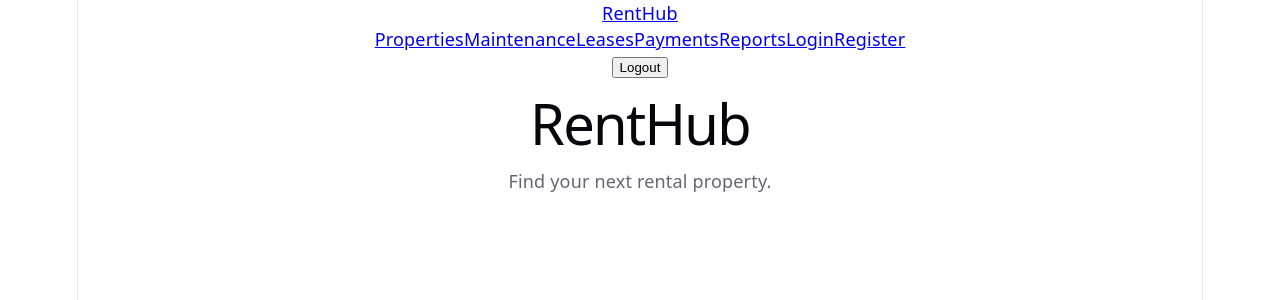
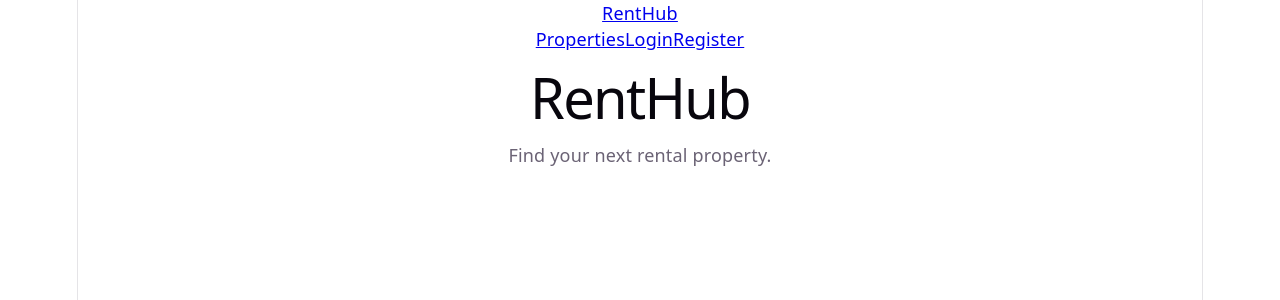
Before and after one commit to aldosarimustafa/renthub-capstone, a React (Vite) app in the folder renthub-client/: page / in a window 1280 px wide. Shown: the top 300 px of the page. Built offline with nearby package versions, Linux system fonts and the light colour scheme.

Commit message:
Show navigation links based on user role

```diff
--- a/renthub-client/src/components/Navbar.jsx
+++ b/renthub-client/src/components/Navbar.jsx
@@ -1,6 +1,9 @@
 import { Link } from "react-router-dom";
 
 function Navbar() {
+    const user = JSON.parse(localStorage.getItem("user"));
+    const role = user?.role;
+
     const handleLogout = () => {
         localStorage.removeItem("token");
         localStorage.removeItem("user");
@@ -18,6 +21,28 @@ function Navbar() {
                     Properties
                 </Link>
 
+                {role === "Tenant" && (
+                    <>
+                        <Link className="nav-link" to="/maintenance">
+                            Maintenance
+                        </Link>
+
+                        <Link className="nav-link" to="/leases">
+                            My Lease
+                        </Link>
+
+                        <Link className="nav-link" to="/payments">
+                            My Payments
+                        </Link>
+                    </>
+                )}
+
+                {(role === "Administrator" || role === "Property Manager") && (
+                    <>
+                        <Link className="nav-link" to="/admin">
+                            Admin
+                        </Link>
+
                         <Link className="nav-link" to="/maintenance">
                             Maintenance
                         </Link>
@@ -33,7 +58,11 @@ function Navbar() {
                         <Link className="nav-link" to="/reports">
                             Reports
                         </Link>
+                    </>
+                )}
 
+                {!user && (
+                    <>
                         <Link className="nav-link" to="/login">
                             Login
                         </Link>
@@ -41,8 +70,11 @@ function Navbar() {
                         <Link className="nav-link" to="/register">
                             Register
                         </Link>
+                    </>
+                )}
             </div>
 
+            {user && (
                 <div className="ms-auto">
                     <button
                         className="btn btn-outline-light"
@@ -51,6 +83,7 @@ function Navbar() {
                         Logout
                     </button>
                 </div>
+            )}
         </nav>
     );
 }
```
Lines whose indentation alone changed are shown as unchanged.
